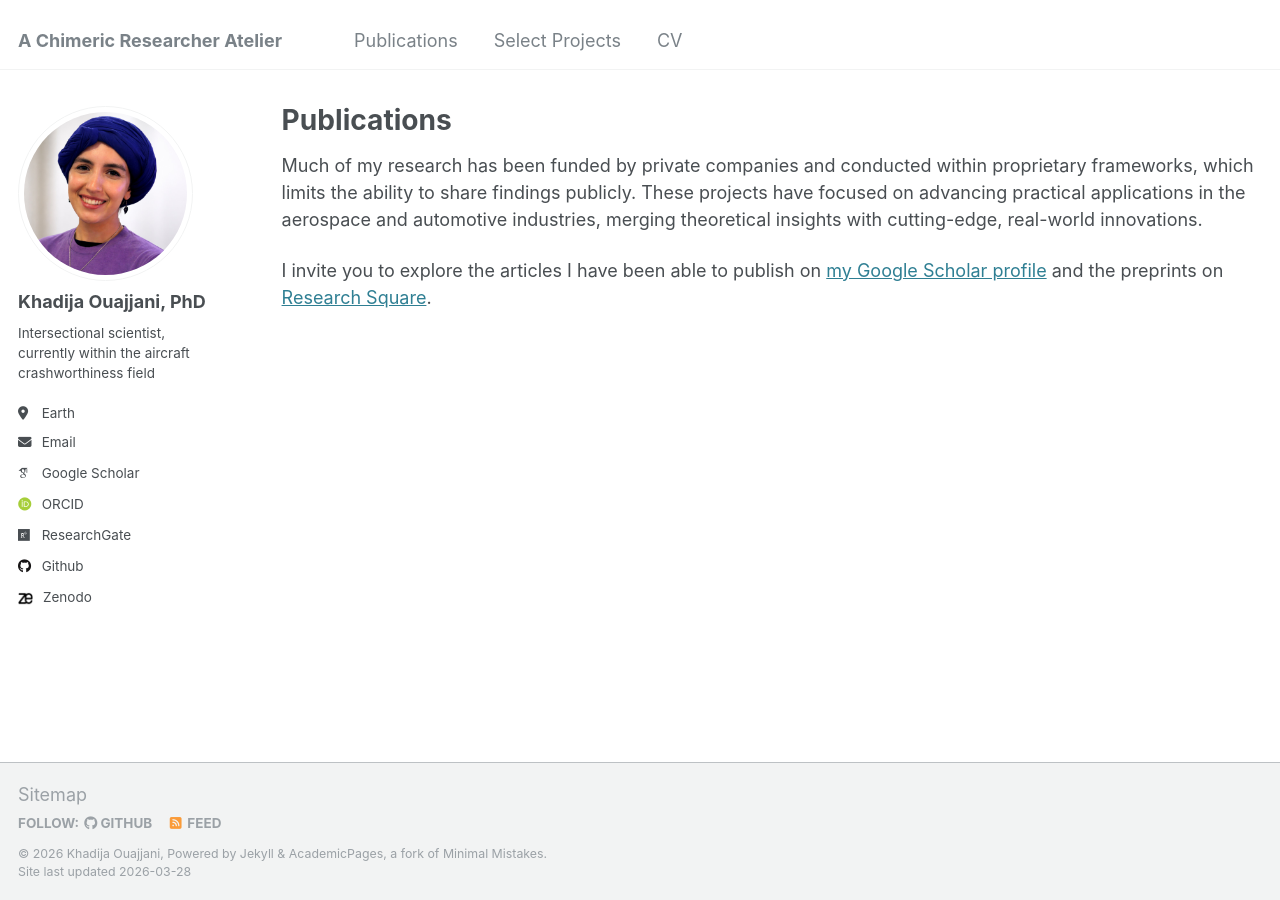
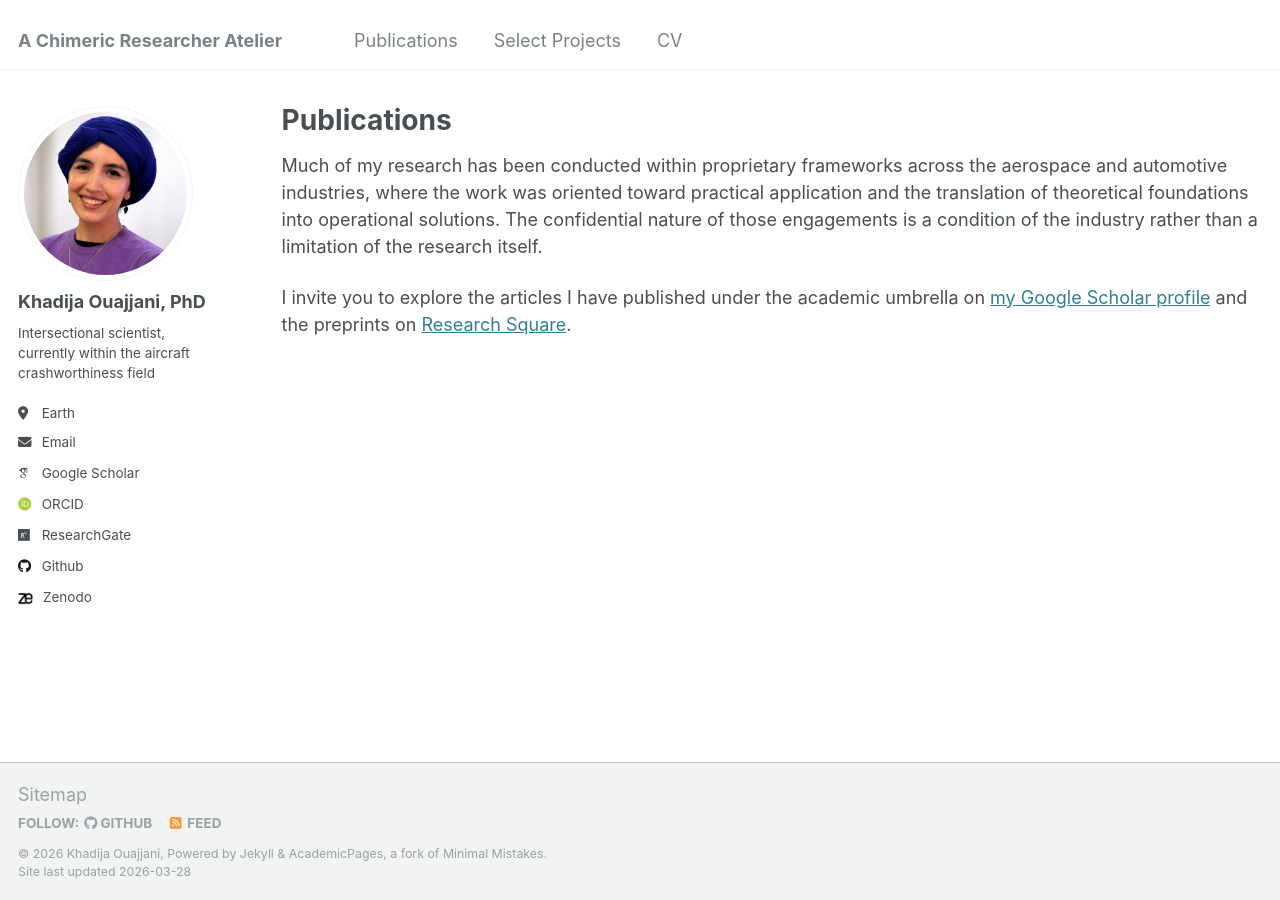
Before and after one commit to drko-curius/drko-curius.github.io, a Jekyll site: the page built from _pages/publications.html, in a window 1280 px wide. Built offline with Jekyll 4.4.1, drawn with Linux system fonts in a browser that asks for light colours; some web fonts are replaced.

Commit message:
Update publications.html

```diff
--- a/_pages/publications.html
+++ b/_pages/publications.html
@@ -5,12 +5,10 @@ permalink: /publications/
 author_profile: true
 ---
 
-<p>Much of my research has been funded by private companies and conducted within proprietary frameworks, which limits the ability to share findings publicly.
-These projects have focused on advancing practical applications in the aerospace and automotive industries, merging theoretical insights with cutting-edge, real-world innovations.</p>
-<p></p>
+<p>Much of my research has been conducted within proprietary frameworks across the aerospace and automotive industries, where the work was oriented toward practical application and the translation of theoretical foundations into operational solutions. The confidential nature of those engagements is a condition of the industry rather than a limitation of the research itself.</p>
 
 {% if site.author.googlescholar %}
-  <div class="wordwrap">I invite you to explore the articles I have been able to publish on <a href="{{site.author.googlescholar}}">my Google Scholar profile</a> and the preprints on <a href="https://doi.org/10.21203/rs.3.rs-6049621/v1">Research Square</a>.</div>
+  <div class="wordwrap">I invite you to explore the articles I have published under the academic umbrella on <a href="{{site.author.googlescholar}}">my Google Scholar profile</a> and the preprints on <a href="https://doi.org/10.21203/rs.3.rs-6049621/v1">Research Square</a>.</div>
 {% endif %}
 
 {% include base_path %}
```
